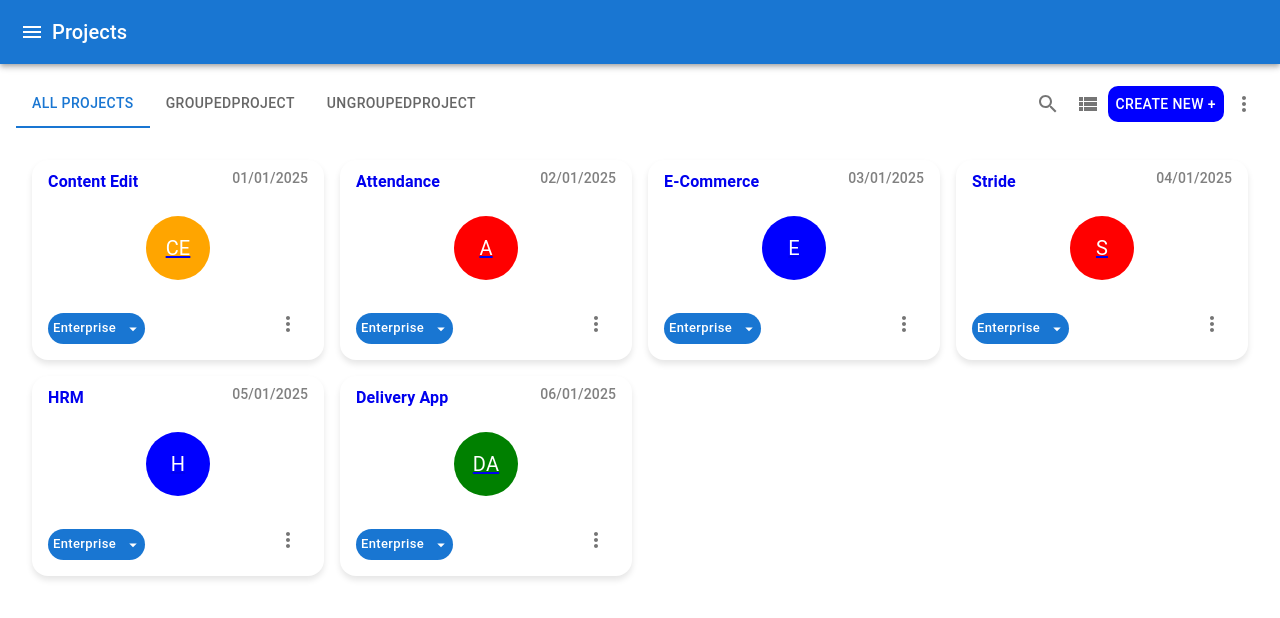
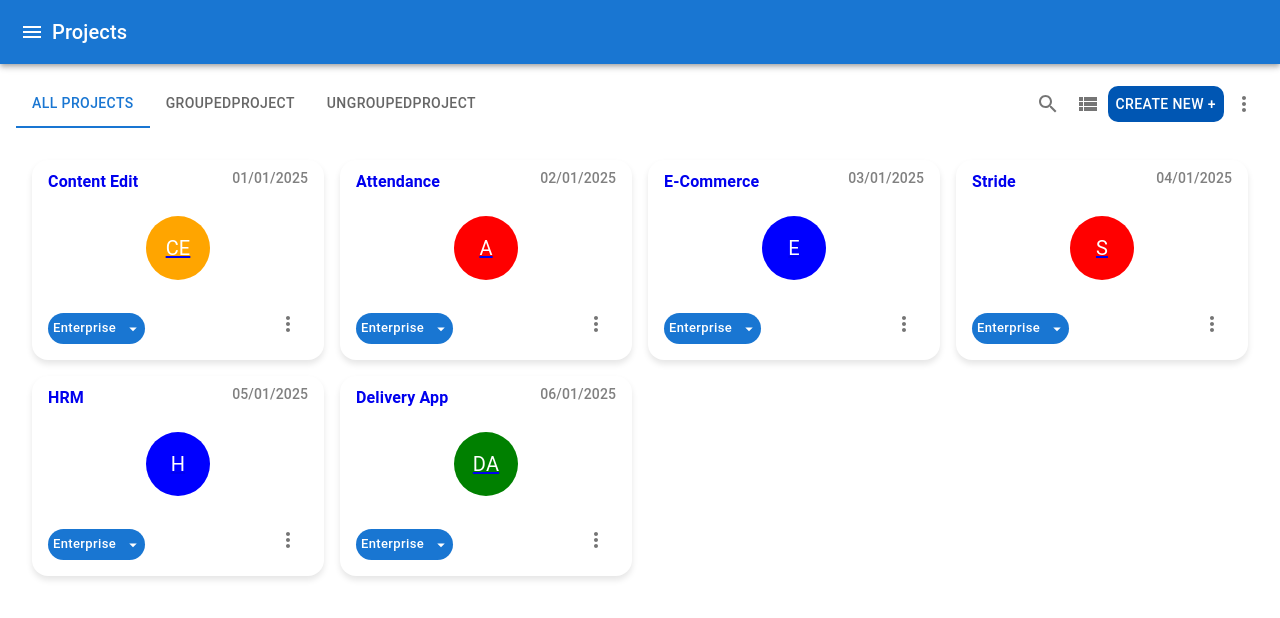
Before and after one commit to Dakshparva/StrideProjectNew, a React (Create React App) app: page / in a window 1280 px wide. Shown: the top 618 px of the page. Built offline with nearby package versions, Linux system fonts and the light colour scheme.

Commit message:
color changed in allProjects

```diff
--- a/src/pages/AllProjects.jsx
+++ b/src/pages/AllProjects.jsx
@@ -202,7 +202,7 @@ const AllProjects = () => {
               <Button
                 onClick={handleAddNewProject}
                 style={{
-                  backgroundColor: "blue",
+                  backgroundColor: "#0056b3",
                   color: "white",
                   borderRadius: "10px"
                 }}
```
